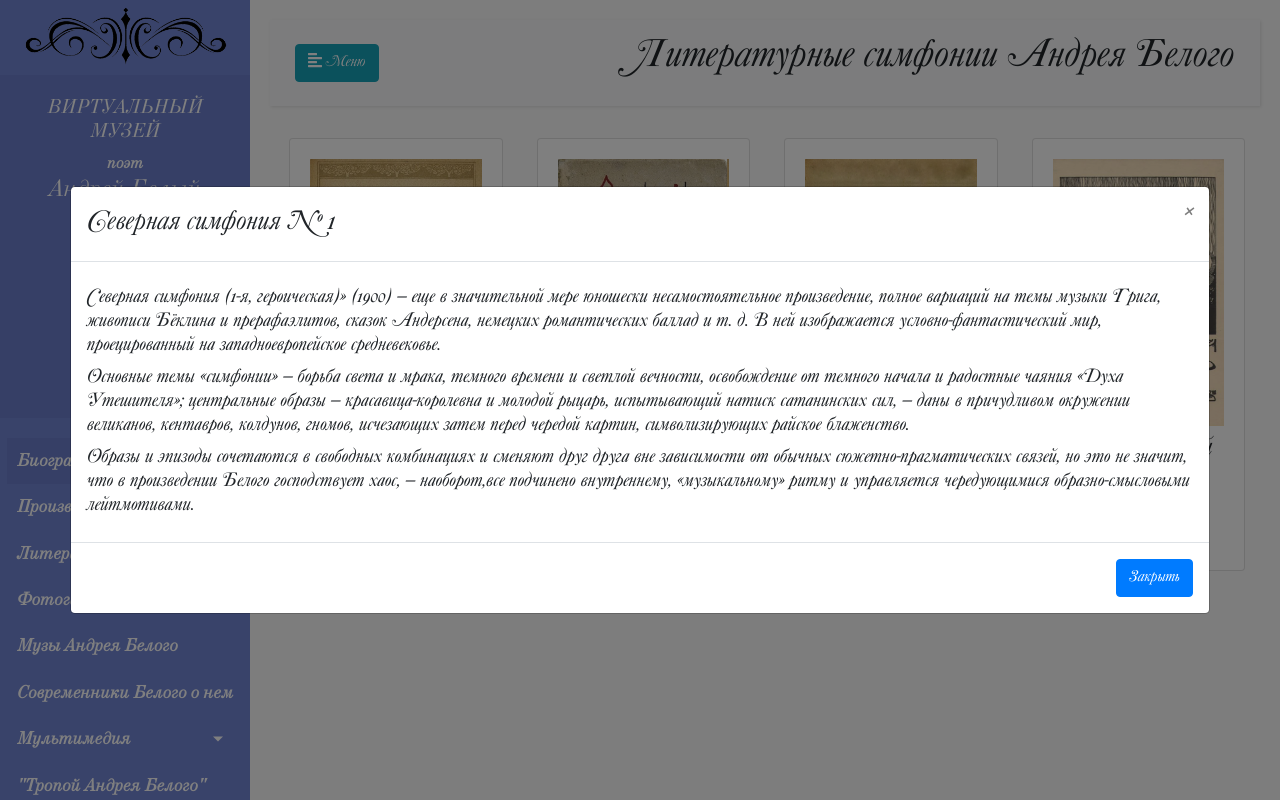
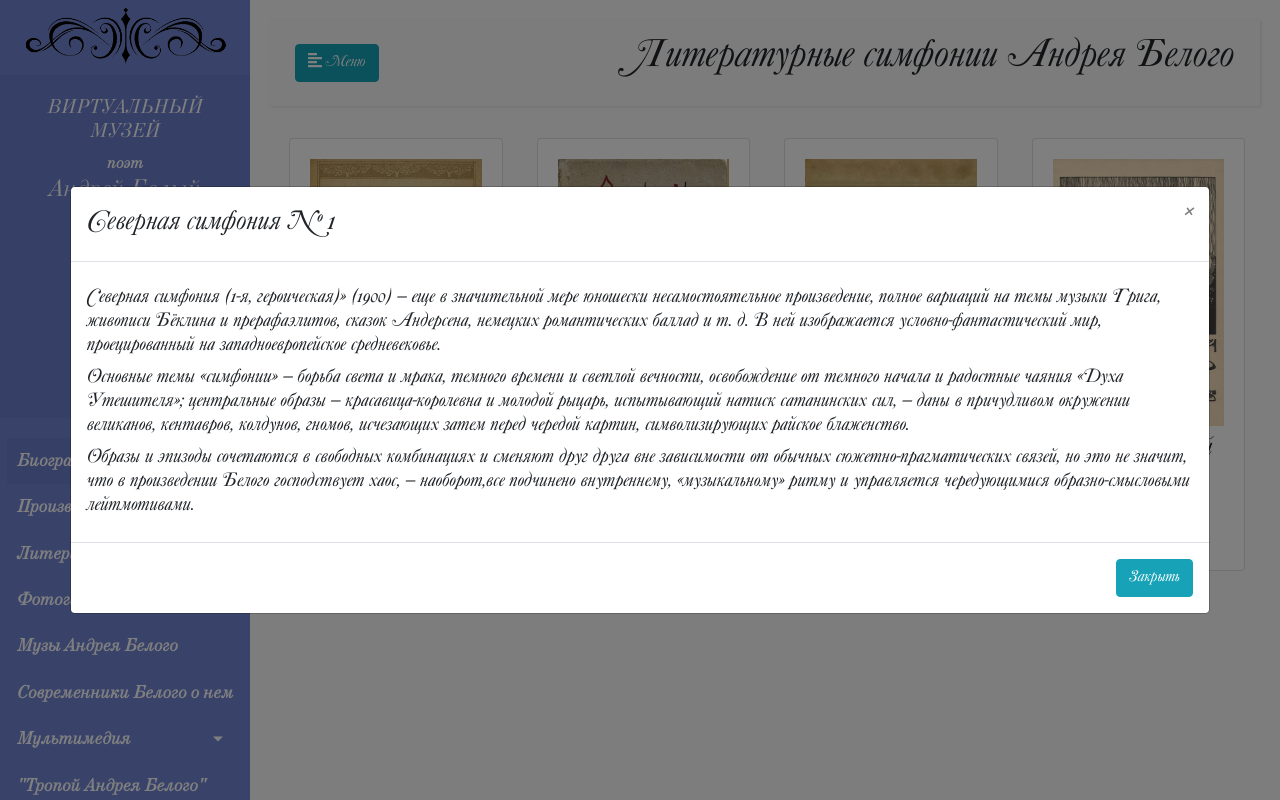
Before and after one commit to checkago/museum_b, a Django app: page /simphony/ in a window 1280 px wide, after a click that opens the changed part. Run offline with Django 4.2, Linux system fonts and the light colour scheme; data comes from the database, SQL or seed files in the repository; some libraries are stand-ins or nearby versions.

Commit message:
simfonii

```diff
--- a/templates/symphony.html
+++ b/templates/symphony.html
@@ -32,7 +32,7 @@
                       <h5>{{ Simphony.description | safe }}</h5>
                   </div>
                   <div class="modal-footer">
-                    <button type="button" class="btn btn-primary" data-dismiss="modal">Закрыть</button>
+                    <button type="button" class="btn btn-info" data-dismiss="modal">Закрыть</button>
                   </div>
                 </div>
               </div>
```
